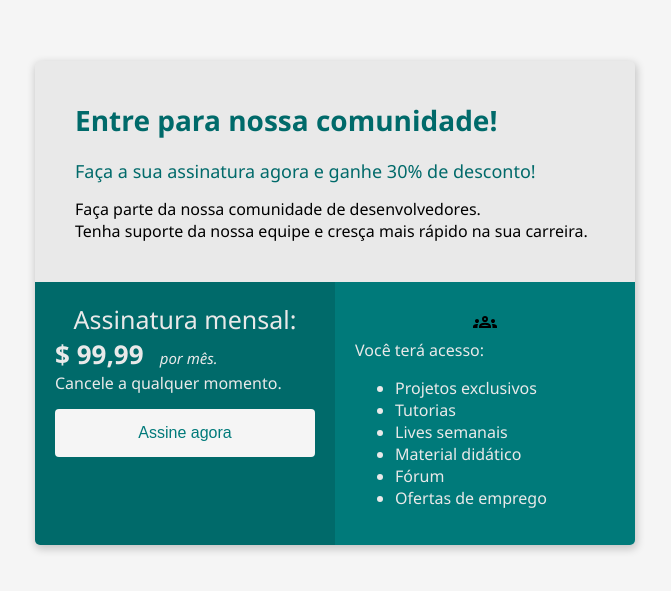
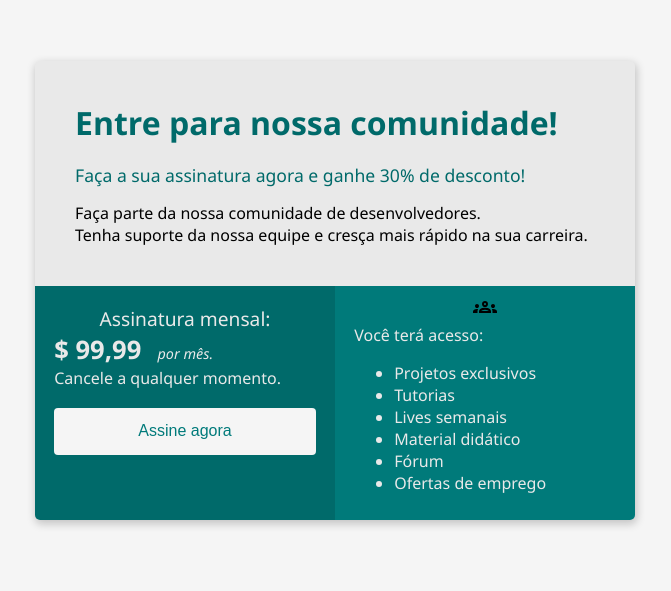
Before and after one commit to stealthstrike/boootcamp-devjr-modulo02, a plain HTML site: page index.html in a window 1280 px wide. Shown: the part 189-780 px from the top of the page, without its empty margins (305-976 px from the left). Drawn offline with Linux system fonts and the light colour scheme.

Commit message:
closes #6 @media screen

```diff
--- a/index.html
+++ b/index.html
@@ -26,7 +26,7 @@
         }
 
         .header{
-            padding: 40px;
+            padding: 2.5rem;
         }
 
         .flex-container{
@@ -37,72 +37,72 @@
         }
         .header-title{
             color: #006A6A;
-            font-size: 28px;
+            font-size: 2rem;
             font-weight: 700;
-            margin-bottom: 20px;
+            margin-bottom: 1.2rem;
 
         }
 
         .header-title-2{
             color:#E9E9E9;
-            font-size: 20px;
+            font-size: 2rem;
 
         }
 
         .header-subtitle{
             color: #006A6A;
-            font-size: 18px;
+            font-size: 1.1rem;
             font-weight: 500;
-            margin-bottom: 15px;
+            margin-bottom: 0.9rem;
 
         }
         .header-subtitle-2{
-            font-size: 15px;
+            font-size: 1rem;
             text-align: center;
         }
 
         .col-1{
             background-color: #006A6A;
             width: 50%;
-            padding: 20px;
+            padding: 1.2rem;
             color: #E9E9E9;
         }
 
         .col-2{
             background-color: #007A7A;
             width: 50%;
-            padding: 20px;
+            padding: 0.6rem 1.2rem;
             color:#E9E9E9;
         }
 
         .subscription-title{
-            font-size: 25px;
+            font-size: 1.2rem;
             text-align: center;
         }
 
         .price{
-            font-size: 26px;
+            font-size: 1.6rem;
             font-weight: 700;
         }
 
         .month{
-            font-size: 15px;
+            font-size: 0.9rem;
             font-style: italic;
-            margin-left: 12px;
-            margin-bottom: 20px;
+            margin-left: 0.75rem;
+            margin-bottom: 1.2rem;
         }
 
         .button{
-            margin-top: 15px;
-            margin-bottom: 20px;
+            margin-top: 1.2rem;
+            margin-bottom: 1.5rem;
 
             width: 100%;
-            padding: 15px 32px;
+            padding: 0.9rem 2rem;
 
             color: #007A7A ;
             background-color:#f5f5f5;
 
-            font-size: 16px;
+            font-size: 1rem;
 
             border-radius: 4px;
             border: none;
@@ -117,7 +117,26 @@
 
         .image-group{
            text-align: center;
-           padding-top: 8px;
+           padding-top: 8spx;
+        }
+
+        @media screen and (max-width: 620px) {
+            html{
+                font-size: 8px;
+            }
+
+            .flex-container{
+                flex-direction: column;
+            }
+
+            .col-1, .col-2{
+                width: 100%;
+                box-sizing: border-box;
+            }
+
+            .container{
+                width: 95%;
+            }
         }
 
     </style>
```
Also changed, not shown: module02-example-index-mobile.png (added).
